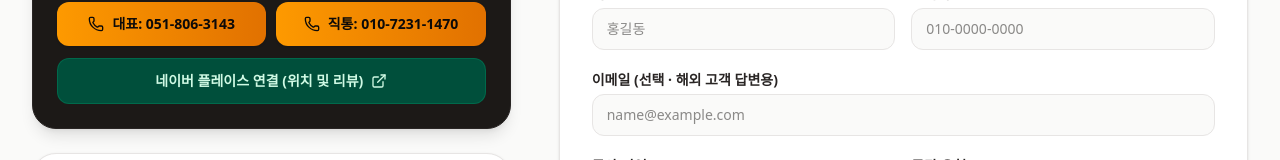
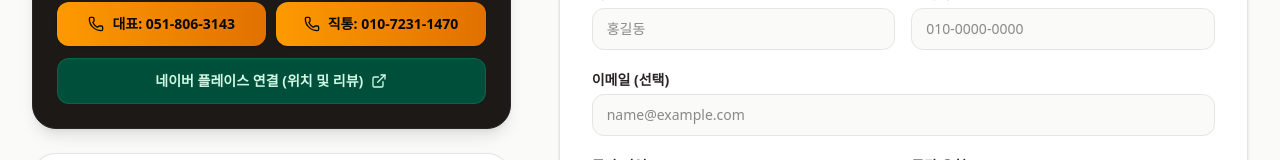
Before and after one commit to o518063142-cpu/busan-interior, a React (Vite) app: page /contact in a window 1280 px wide. Shown: the part 445-605 px from the top of the page. Built offline with nearby package versions, Linux system fonts and the light colour scheme; no server answers; the database is empty; a web font is replaced by a local one.

Commit message:
style: simplify optional email label on consultation page

```diff
--- a/src/pages/ContactPage.tsx
+++ b/src/pages/ContactPage.tsx
@@ -458,7 +458,7 @@ export const ContactPage: React.FC<ContactPageProps> = ({
               </div>
 
               <div>
-                <label className="block font-bold text-stone-800 mb-1">이메일 (선택 · 해외 고객 답변용)</label>
+                <label className="block font-bold text-stone-800 mb-1">이메일 (선택)</label>
                 <input
                   type="email"
                   autoComplete="email"
```
